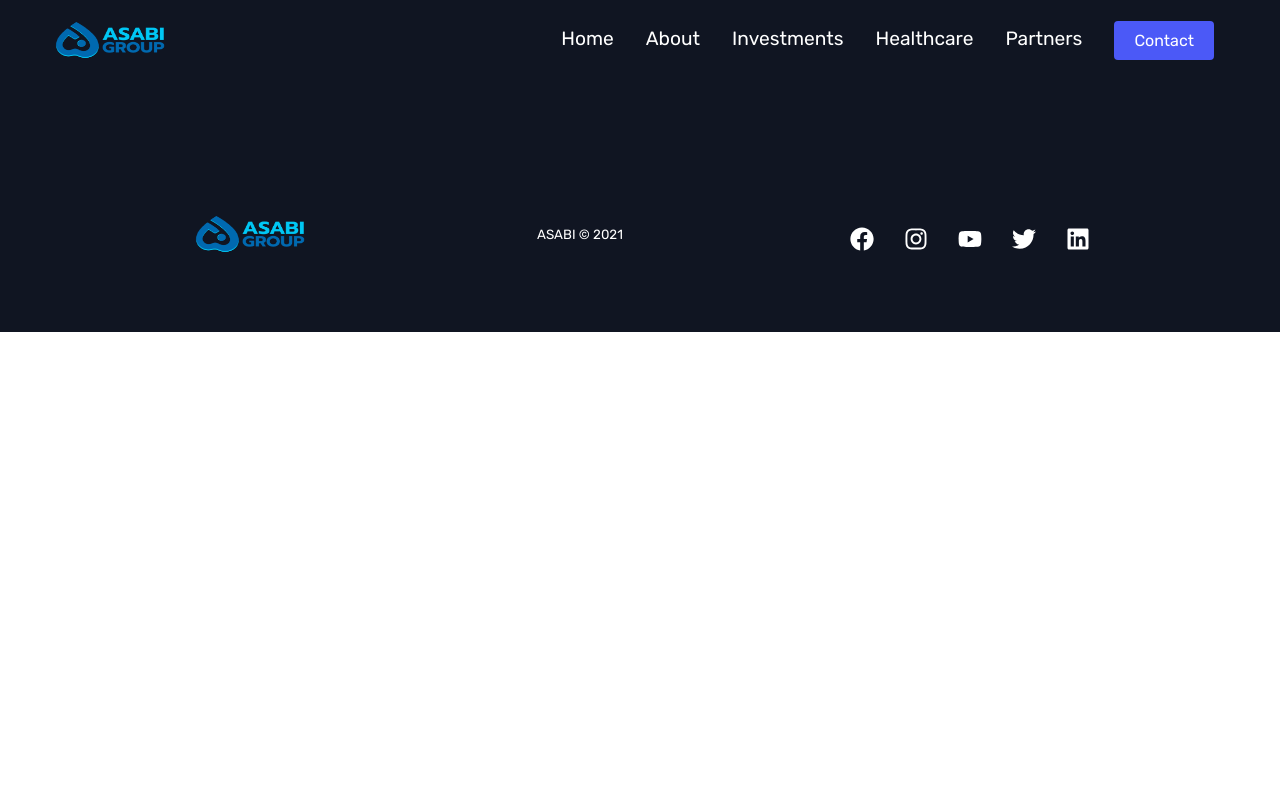
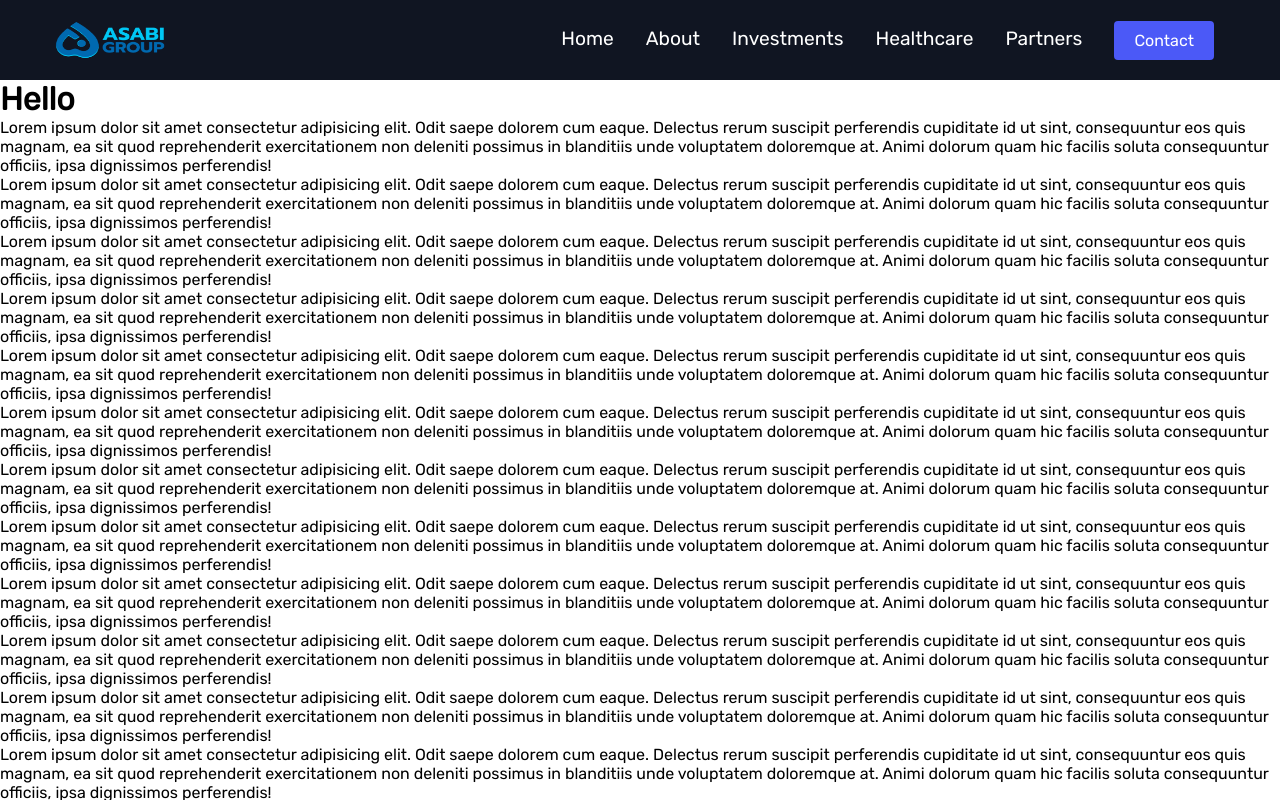
Before and after one commit to ifedayoagboola/asabi_group, a React (Create React App) app: page /partners in a window 1280 px wide. Shown: the top 800 px of the page. Built offline with nearby package versions, Linux system fonts and the light colour scheme.

Commit message:
updating pages layout

```diff
--- a/src/components/InfoSection/ServiceSection.js
+++ b/src/components/InfoSection/ServiceSection.js
@@ -88,17 +88,11 @@ const House = styled.div`
   width: 100%;
   height: 100vh;
 
-  border-top: 8px solid #2e344e;
-  transition: all 4s ease-in-out;
   @media (max-width: 1300px) {
     display: block;
     width: 100%;
     padding: 1rem;
     margin-top: 400px;
-  }
-
-  &:hover {
-    border-top: 8px solid #037fff;
   }
 `;
 const Header = styled.div`
--- a/src/pages/About/About.js
+++ b/src/pages/About/About.js
@@ -2,8 +2,7 @@ import React from "react";
 import styled from "styled-components";
 import img1 from "../../images/img13.jpg";
 import { Container } from "../../globalStyles";
-import { InfoSection, Pricing } from "../../components";
-import { homeObjOne, homeObjThree } from "./Data";
+import { Button } from "../../globalStyles";
 
 function Services() {
   return (
@@ -41,21 +40,23 @@ function Services() {
               </p>
             </Desc2>
           </Child1>
+
           <Child2>
             <img src={img1} alt="" />
             <p>Interview with the CEO</p>
           </Child2>
         </Container>
         <Child3>
+          <Flex>
             <h1>MORE ABOUT US</h1>
             <p>
               Our first clinic, the Asabi Community Health Centre, launches Q1
-            2022. ACHC’s data driven approach ensures that we provide efficient,
-            dynamic and preventative healthcare services. Our Subscription based
-            medical access ensures self-accountability for patients’ health and
-            ultimately preventive health practices. Our Sliding scale pricing
-            model enables us to leverage higher income patients to subsidise the
-            lower income patients.
+              2022. ACHC’s data driven approach ensures that we provide
+              efficient, dynamic and preventative healthcare services. Our
+              Subscription based medical access ensures self-accountability for
+              patients’ health and ultimately preventive health practices. Our
+              Sliding scale pricing model enables us to leverage higher income
+              patients to subsidise the lower income patients.
               <br />
               <br />
               Asabi Community Health Centre (ACHC) was setup to bridge the
@@ -63,6 +64,11 @@ function Services() {
               health outcomes amongst low-income and under resourced
               neighbourhoods.
             </p>
+          </Flex>
+          <Btns>
+            <Button fontBig>Investments</Button>
+            <Button fontBig>Healthcare</Button>
+          </Btns>
         </Child3>
       </Parent>
     </>
@@ -70,9 +76,17 @@ function Services() {
 }
 const Parent = styled.div`
   position: relative;
-  height: 170vh;
+  height: 200vh;
   background: #101522;
   color: #101522;
+  @media screen and (max-width: 768px) {
+    max-width: 100vw;
+    display: block;
+    height: 220vh;
+  }
+  @media screen and (max-width: 375px) {
+    height: 300vh;
+  }
 `;
 const Heading = styled.div`
   width: 30%;
@@ -83,6 +97,10 @@ const Heading = styled.div`
     font-size: 3rem;
     line-height: 4rem;
   }
+  @media screen and (max-width: 768px) {
+    width: 100%;
+    display: block;
+  }
 `;
 const Child1 = styled.div`
   position: absolute;
@@ -91,11 +109,22 @@ const Child1 = styled.div`
   height: 120vh;
   top: 110px;
   right: 0;
+  @media screen and (max-width: 768px) {
+    width: 100%;
+    display: block;
+    position: relative;
+    height: 100vh;
+  }
 `;
 const Desc1 = styled.div`
   padding: 2rem;
   > * {
     padding: 0.5rem;
+  }
+  @media screen and (max-width: 768px) {
+    width: 100%;
+    position: relative;
+    padding: 0;
   }
 `;
 const Desc2 = styled.div`
@@ -108,17 +137,38 @@ const Desc2 = styled.div`
   > * {
     padding: 0.5rem;
   }
+  @media screen and (max-width: 768px) {
+    width: 100%;
+    position: relative;
+    left: 0;
+    top: 0;
+  }
 `;
 const Child2 = styled.div`
   position: absolute;
   padding-top: 130px;
   color: #4b59f7;
+  @media screen and (max-width: 768px) {
+    width: 100%;
+    position: relative;
+    img {
+      width: 100%;
+    }
+  }
 `;
 const Child3 = styled.div`
   background: #fff;
   position: absolute;
   padding: 3rem;
-  top: 890px;
+  top: 950px;
+  @media screen and (max-width: 768px) {
+    width: 100%;
+    display: block;
+    position: relative;
+    top: 0;
+  }
+`;
+const Flex = styled.div`
   display: flex;
   h1 {
     font-size: 3rem;
@@ -127,6 +177,23 @@ const Child3 = styled.div`
     margin-left: 10rem;
     line-height: 1.5rem;
   }
+  @media screen and (max-width: 768px) {
+    display: block;
+
+    p {
+      margin-left: 0;
+    }
+  }
+`;
+const Btns = styled.div`
+  display: flex;
+  padding-left: 20rem;
+  > * {
+    margin: 1rem 1rem 0 0;
+  }
+  @media screen and (max-width: 768px) {
+    padding: 0;
+  }
 `;
 
 export default Services;
--- a/src/pages/HealthCare/HealthCare.js
+++ b/src/pages/HealthCare/HealthCare.js
@@ -1,6 +1,4 @@
 import React from "react";
-import { InfoSection } from "../../components";
-import { homeObjOne, homeObjTwo } from "./Data";
 import ServiceSection from "../../components/InfoSection/ServiceSection";
 
 function HealthCare() {
--- a/src/pages/Investments/Investments.js
+++ b/src/pages/Investments/Investments.js
@@ -2,7 +2,7 @@ import React from "react";
 import { InfoSection2, InfoSection4 } from "../../components";
 import { homeObjOne } from "./Data";
 
-function Products() {
+function Investments() {
   return (
     <>
       <InfoSection2 {...homeObjOne} />
@@ -11,4 +11,4 @@ function Products() {
   );
 }
 
-export default Products;
+export default Investments;
--- a/src/pages/Partners/Partners.js
+++ b/src/pages/Partners/Partners.js
@@ -1,14 +1,112 @@
 import React from "react";
-import { InfoSection } from "../../components";
+import { InfoSection, InfoSection2 } from "../../components";
 import { homeObjOne, homeObjTwo } from "./Data";
 
-function Products() {
+function Partners() {
   return (
     <>
-      {/* <InfoSection {...homeObjOne} />
-      <InfoSection {...homeObjTwo} /> */}
+      <h1>Hello</h1>
+      <p>
+        Lorem ipsum dolor sit amet consectetur adipisicing elit. Odit saepe
+        dolorem cum eaque. Delectus rerum suscipit perferendis cupiditate id ut
+        sint, consequuntur eos quis magnam, ea sit quod reprehenderit
+        exercitationem non deleniti possimus in blanditiis unde voluptatem
+        doloremque at. Animi dolorum quam hic facilis soluta consequuntur
+        officiis, ipsa dignissimos perferendis!
+      </p>
+      <p>
+        Lorem ipsum dolor sit amet consectetur adipisicing elit. Odit saepe
+        dolorem cum eaque. Delectus rerum suscipit perferendis cupiditate id ut
+        sint, consequuntur eos quis magnam, ea sit quod reprehenderit
+        exercitationem non deleniti possimus in blanditiis unde voluptatem
+        doloremque at. Animi dolorum quam hic facilis soluta consequuntur
+        officiis, ipsa dignissimos perferendis!
+      </p>
+      <p>
+        Lorem ipsum dolor sit amet consectetur adipisicing elit. Odit saepe
+        dolorem cum eaque. Delectus rerum suscipit perferendis cupiditate id ut
+        sint, consequuntur eos quis magnam, ea sit quod reprehenderit
+        exercitationem non deleniti possimus in blanditiis unde voluptatem
+        doloremque at. Animi dolorum quam hic facilis soluta consequuntur
+        officiis, ipsa dignissimos perferendis!
+      </p>
+      <p>
+        Lorem ipsum dolor sit amet consectetur adipisicing elit. Odit saepe
+        dolorem cum eaque. Delectus rerum suscipit perferendis cupiditate id ut
+        sint, consequuntur eos quis magnam, ea sit quod reprehenderit
+        exercitationem non deleniti possimus in blanditiis unde voluptatem
+        doloremque at. Animi dolorum quam hic facilis soluta consequuntur
+        officiis, ipsa dignissimos perferendis!
+      </p>
+      <p>
+        Lorem ipsum dolor sit amet consectetur adipisicing elit. Odit saepe
+        dolorem cum eaque. Delectus rerum suscipit perferendis cupiditate id ut
+        sint, consequuntur eos quis magnam, ea sit quod reprehenderit
+        exercitationem non deleniti possimus in blanditiis unde voluptatem
+        doloremque at. Animi dolorum quam hic facilis soluta consequuntur
+        officiis, ipsa dignissimos perferendis!
+      </p>
+      <p>
+        Lorem ipsum dolor sit amet consectetur adipisicing elit. Odit saepe
+        dolorem cum eaque. Delectus rerum suscipit perferendis cupiditate id ut
+        sint, consequuntur eos quis magnam, ea sit quod reprehenderit
+        exercitationem non deleniti possimus in blanditiis unde voluptatem
+        doloremque at. Animi dolorum quam hic facilis soluta consequuntur
+        officiis, ipsa dignissimos perferendis!
+      </p>
+      <p>
+        Lorem ipsum dolor sit amet consectetur adipisicing elit. Odit saepe
+        dolorem cum eaque. Delectus rerum suscipit perferendis cupiditate id ut
+        sint, consequuntur eos quis magnam, ea sit quod reprehenderit
+        exercitationem non deleniti possimus in blanditiis unde voluptatem
+        doloremque at. Animi dolorum quam hic facilis soluta consequuntur
+        officiis, ipsa dignissimos perferendis!
+      </p>
+      <p>
+        Lorem ipsum dolor sit amet consectetur adipisicing elit. Odit saepe
+        dolorem cum eaque. Delectus rerum suscipit perferendis cupiditate id ut
+        sint, consequuntur eos quis magnam, ea sit quod reprehenderit
+        exercitationem non deleniti possimus in blanditiis unde voluptatem
+        doloremque at. Animi dolorum quam hic facilis soluta consequuntur
+        officiis, ipsa dignissimos perferendis!
+      </p>
+      <p>
+        Lorem ipsum dolor sit amet consectetur adipisicing elit. Odit saepe
+        dolorem cum eaque. Delectus rerum suscipit perferendis cupiditate id ut
+        sint, consequuntur eos quis magnam, ea sit quod reprehenderit
+        exercitationem non deleniti possimus in blanditiis unde voluptatem
+        doloremque at. Animi dolorum quam hic facilis soluta consequuntur
+        officiis, ipsa dignissimos perferendis!
+      </p>
+      <p>
+        Lorem ipsum dolor sit amet consectetur adipisicing elit. Odit saepe
+        dolorem cum eaque. Delectus rerum suscipit perferendis cupiditate id ut
+        sint, consequuntur eos quis magnam, ea sit quod reprehenderit
+        exercitationem non deleniti possimus in blanditiis unde voluptatem
+        doloremque at. Animi dolorum quam hic facilis soluta consequuntur
+        officiis, ipsa dignissimos perferendis!
+      </p>
+      <p>
+        Lorem ipsum dolor sit amet consectetur adipisicing elit. Odit saepe
+        dolorem cum eaque. Delectus rerum suscipit perferendis cupiditate id ut
+        sint, consequuntur eos quis magnam, ea sit quod reprehenderit
+        exercitationem non deleniti possimus in blanditiis unde voluptatem
+        doloremque at. Animi dolorum quam hic facilis soluta consequuntur
+        officiis, ipsa dignissimos perferendis!
+      </p>
+      <p>
+        Lorem ipsum dolor sit amet consectetur adipisicing elit. Odit saepe
+        dolorem cum eaque. Delectus rerum suscipit perferendis cupiditate id ut
+        sint, consequuntur eos quis magnam, ea sit quod reprehenderit
+        exercitationem non deleniti possimus in blanditiis unde voluptatem
+        doloremque at. Animi dolorum quam hic facilis soluta consequuntur
+        officiis, ipsa dignissimos perferendis!
+      </p>
+
+      <InfoSection2 {...homeObjOne} />
+      <InfoSection {...homeObjTwo} />
     </>
   );
 }
 
-export default Products;
+export default Partners;
```
Lines whose indentation alone changed are shown as unchanged.
